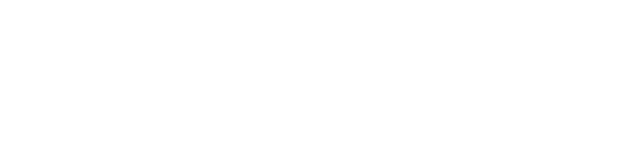
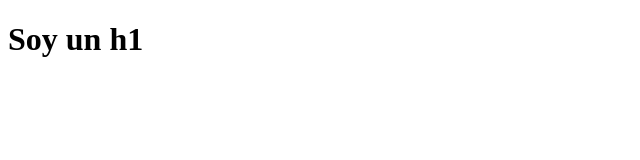
Before and after one commit to JoaquinDev542/DOM-JS, a plain HTML site: page ClassList/index.html in a window 1280 px wide. Shown: the whole page, without its empty margins (0-640 px from the left). Drawn offline with Linux system fonts and the light colour scheme.

Commit message:
add info

```diff
--- a/ClassList/index.html
+++ b/ClassList/index.html
@@ -6,6 +6,7 @@
     <title>ClassList y Modificación de Clases</title>
 </head>
 <body>
-
+    <h1 class="title" data-info="Titulo principal">Soy un h1</h1>
+    <script src="main.js"></script>
 </body>
 </html>
--- a/ClassList/main.js
+++ b/ClassList/main.js
@@ -1 +1,23 @@
-console.log("ClassList y modifiación de Clases");
+
+const $title = document.querySelector(".title");
+$title.classList.add("main-title" , "color-principal");
+$title.classList.remove("main-title" , "color-principal");
+$title.classList.replace("title" , "subtitle");
+
+if($title.classList.contains("title") === true) {
+    console.log("Nuestro h1, contiene la clase title");
+} else {
+    console.log("Nuestro h1, NO contiene la clase title");
+}
+
+
+console.log($title);
+
+/* <h1 class="title" data-info="Titulo principal">Soy un h1</h1> */
+
+
+// add
+// remove
+// replace
+// toggle => FALTA
+// contains
```
Also changed, not shown: 1 other file.
